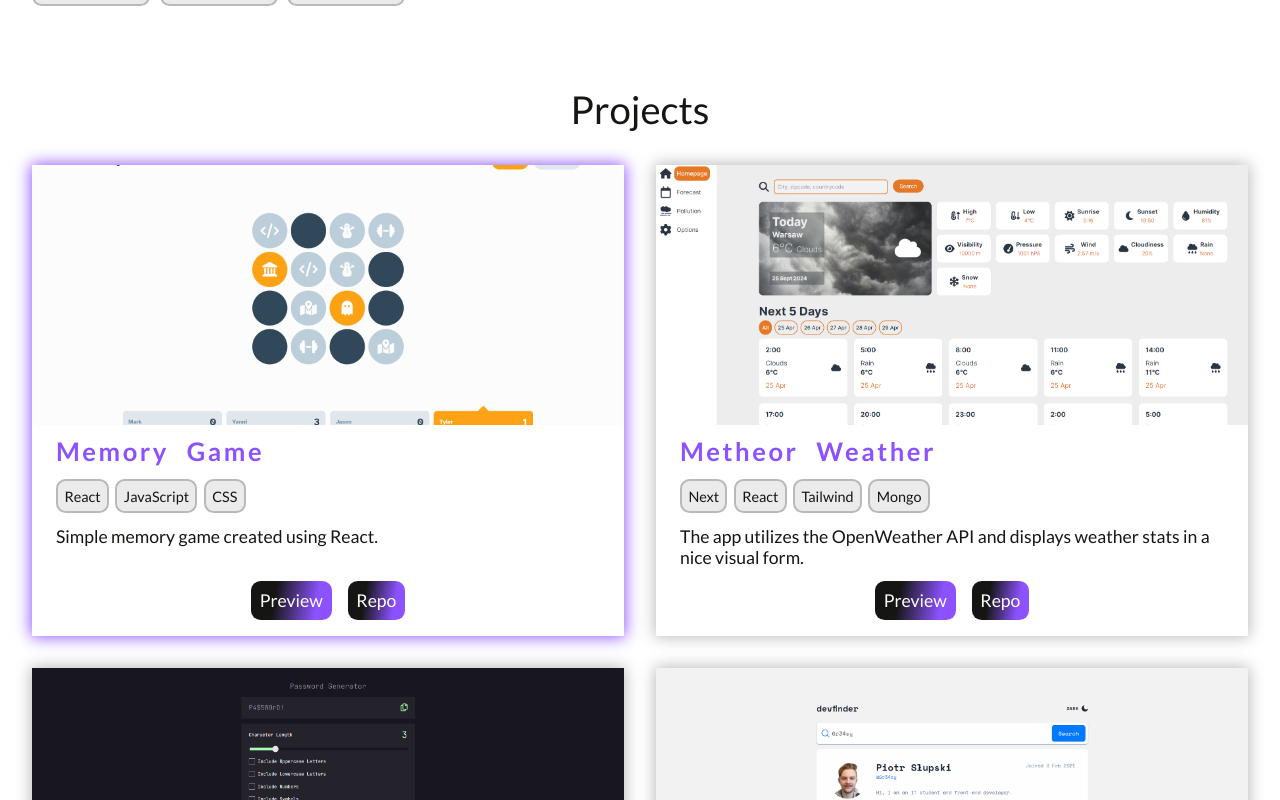
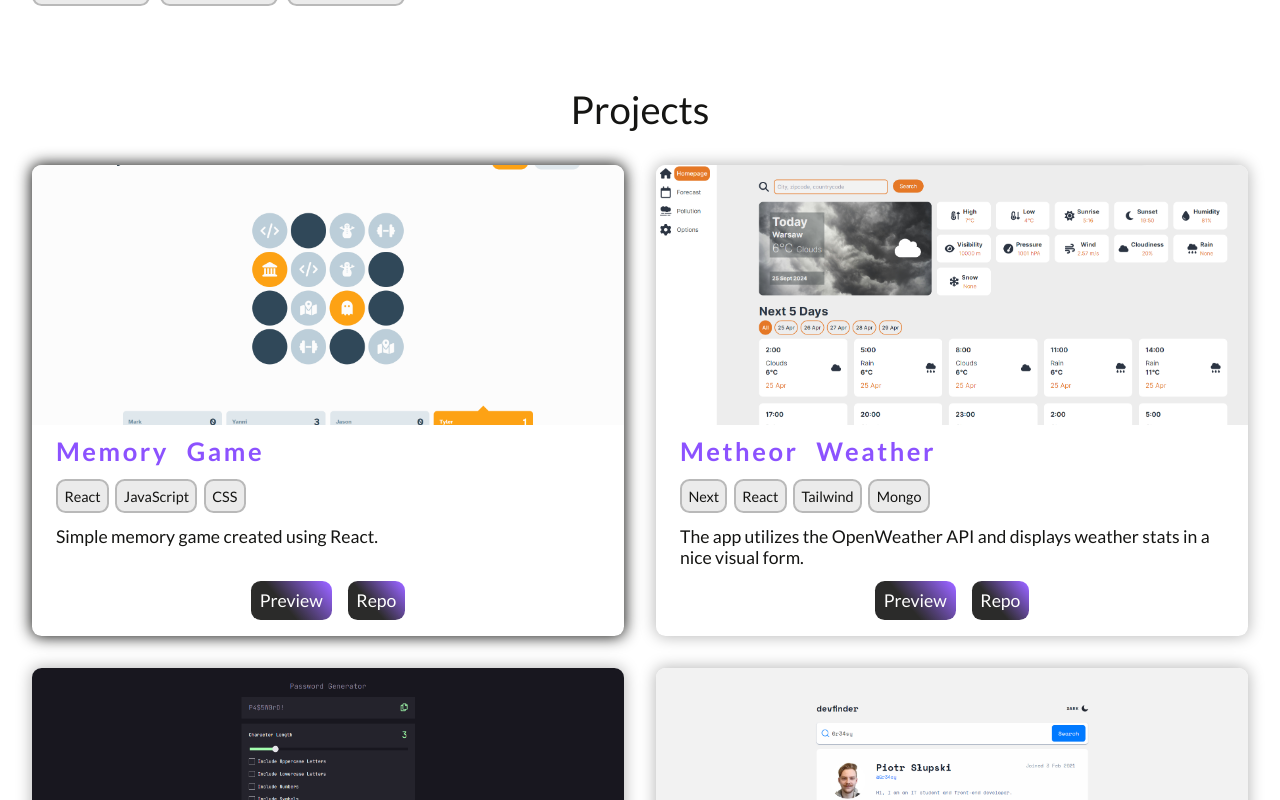
Before and after one commit to Gr34sy/Portfolio-2.0, a React (Create React App) app: page / in a window 1280 px wide. In both pictures the pointer is over the element 328 px from the left and 2507 px from the top of the page. Shown: the part 2107-2907 px from the top of the page. Built offline with nearby package versions, Linux system fonts and the light colour scheme.

Commit message:
slightly changed the gradient of buttons in project card

```diff
--- a/src/components/projects/projects.module.css
+++ b/src/components/projects/projects.module.css
@@ -15,20 +15,23 @@
   display: grid;
   grid-template-rows: auto 1fr;
   transition: 0.5s ease-in-out;
+  border-radius: var(--rounded-radius);
   -webkit-box-shadow: 0px 0px 15px 1px var(--color-grey);
   -moz-box-shadow: 0px 0px 15px 1px var(--color-grey);
   box-shadow: 0px 0px 15px 1px var(--color-grey);
 }
 .card:hover {
-  -webkit-box-shadow: 0px 0px 15px 1px var(--color-purple);
-  -moz-box-shadow: 0px 0px 15px 1px var(--color-purple);
-  box-shadow: 0px 0px 15px 1px var(--color-purple);
+  -webkit-box-shadow: 0px 0px 15px 1px var(--color-black);
+  -moz-box-shadow: 0px 0px 15px 1px var(--color-black);
+  box-shadow: 0px 0px 15px 1px var(--color-black);
 }
 
 .preview-image {
   width: 100%;
   height: 260px;
   object-fit: cover;
+  border-top-left-radius: var(--rounded-radius);
+  border-top-right-radius: var(--rounded-radius);
 }
 
 .card-content {
@@ -75,14 +78,20 @@
   font-size: 1.1rem;
   padding: 0.5em;
   color: var(--color-white);
+  opacity: 0.9;
   transition: 0.4s ease-in-out;
   background: linear-gradient(
-    100deg,
-    var(--color-black) 30%,
-    var(--color-purple) 80%
+    50deg,
+    var(--color-black) 40%,
+    var(--color-purple) 95%
   );
   border-radius: var(--rounded-radius);
 }
 .buttons a:hover {
-  opacity: 0.8;
+  opacity: 1;
+  background: linear-gradient(
+    50deg,
+    var(--color-black) 10%,
+    var(--color-pink) 85%
+  );
 }
--- a/src/index.css
+++ b/src/index.css
@@ -3,6 +3,7 @@
   --color-white: #fefefe;
   --color-light-grey: #ebebeb;
   --color-grey: #b9b9b9;
+  --color-pink: #e972ae;
   --color-purple: #8c52ff;
   --color-black: #151513;
 
--- a/src/lib/projects.ts
+++ b/src/lib/projects.ts
@@ -64,8 +64,8 @@
     title: "Rest Countries",
     description:
       "Web application created with Rest Countries API. You can search there info of all countries around the world! You can also turn on darkmode.",
-    repo: "https://github.com/Gr34sy/BestShop-project",
-    preview: "https://inspiring-sorbet-4f9b9d.netlify.app",
+    repo: "https://github.com/Gr34sy/react-countries-api",
+    preview: "https://guileless-semifreddo-6d7e9b.netlify.app",
     stack: ["React", "JavaScript", "SASS", "HTML", "CSS"],
     image: restCountries,
   },
```
